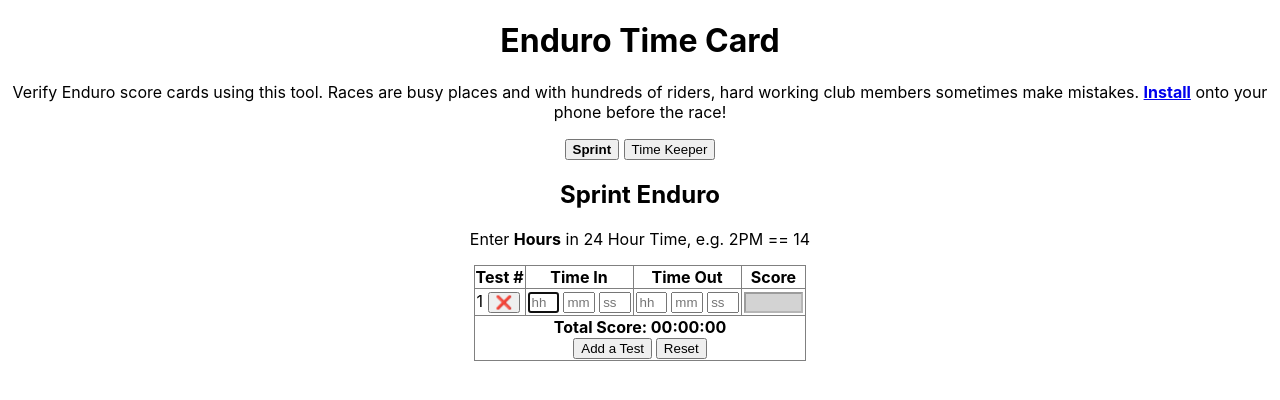
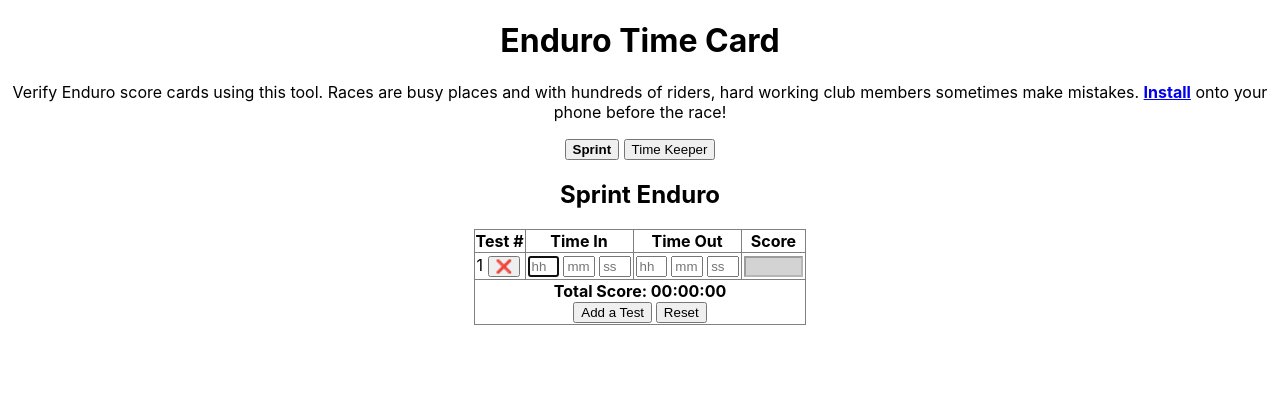
Before and after one commit to troysandal/timecard, a Svelte app: page / in a window 1280 px wide. Shown: the top 400 px of the page. Built offline with nearby package versions, Linux system fonts and the light colour scheme.

Commit message:
remove redundant header

```diff
--- a/src/App.svelte
+++ b/src/App.svelte
@@ -1,7 +1,6 @@
 <script>
   import svelteLogo from './assets/svelte.svg'
   import logo from './assets/icon.png';
-  import TimeCard from './lib/SprintEnduro.svelte'
   import SprintEnduro from './lib/SprintEnduro.svelte';
   import TimeKeeperEnduro from './lib/TimeKeeperEnduro.svelte';
 
@@ -36,10 +35,7 @@
     {#if current === "sprint"}
       <div id="sprint">
         <h2>Sprint Enduro</h2>
-        <p>
-            Enter <b>Hours</b> in 24 Hour Time, e.g. 2PM == 14
-        </p>
-        <TimeCard />
+        <SprintEnduro />
       </div>
     {:else}
         <div id="timeKeeper">
```
